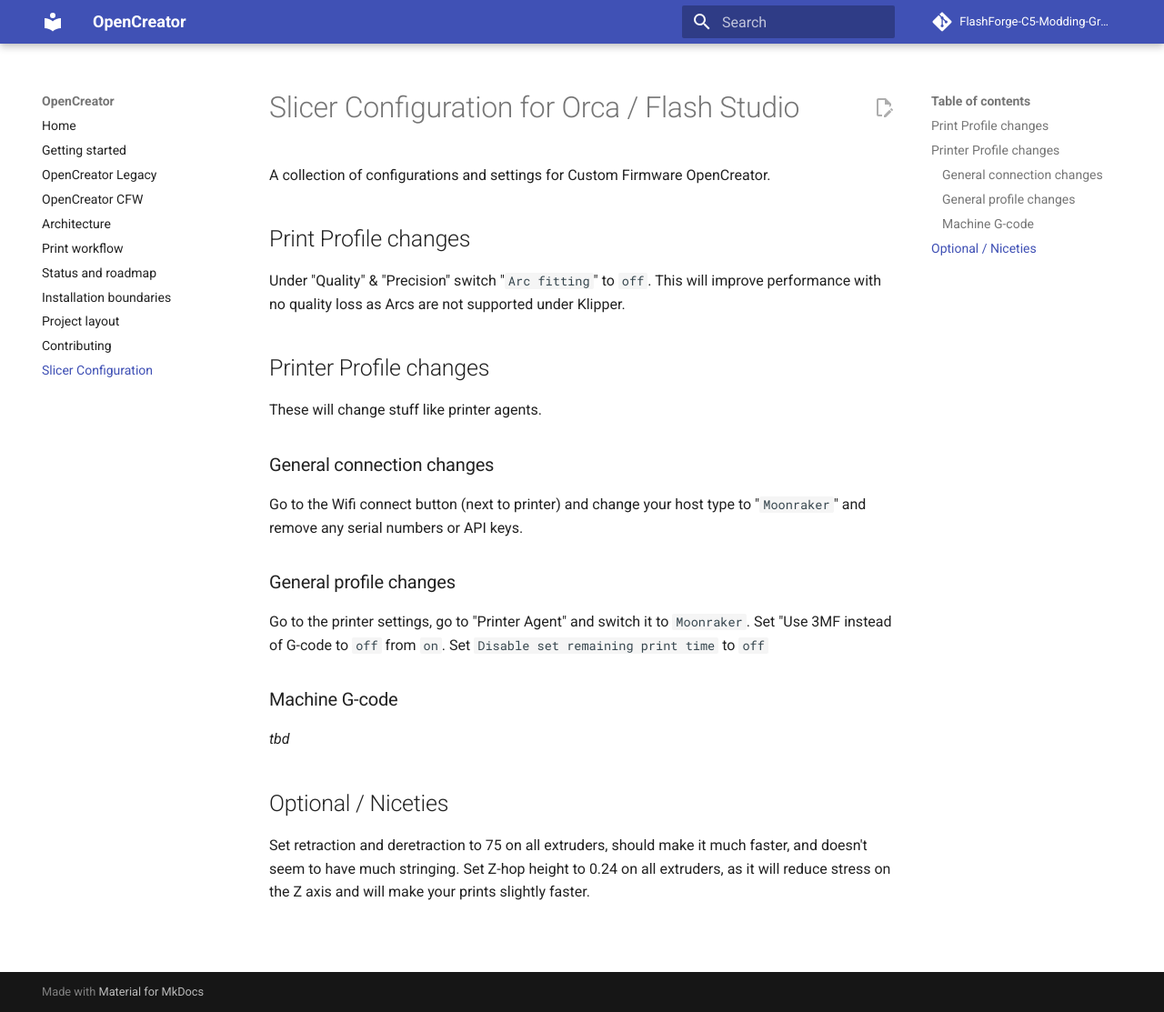
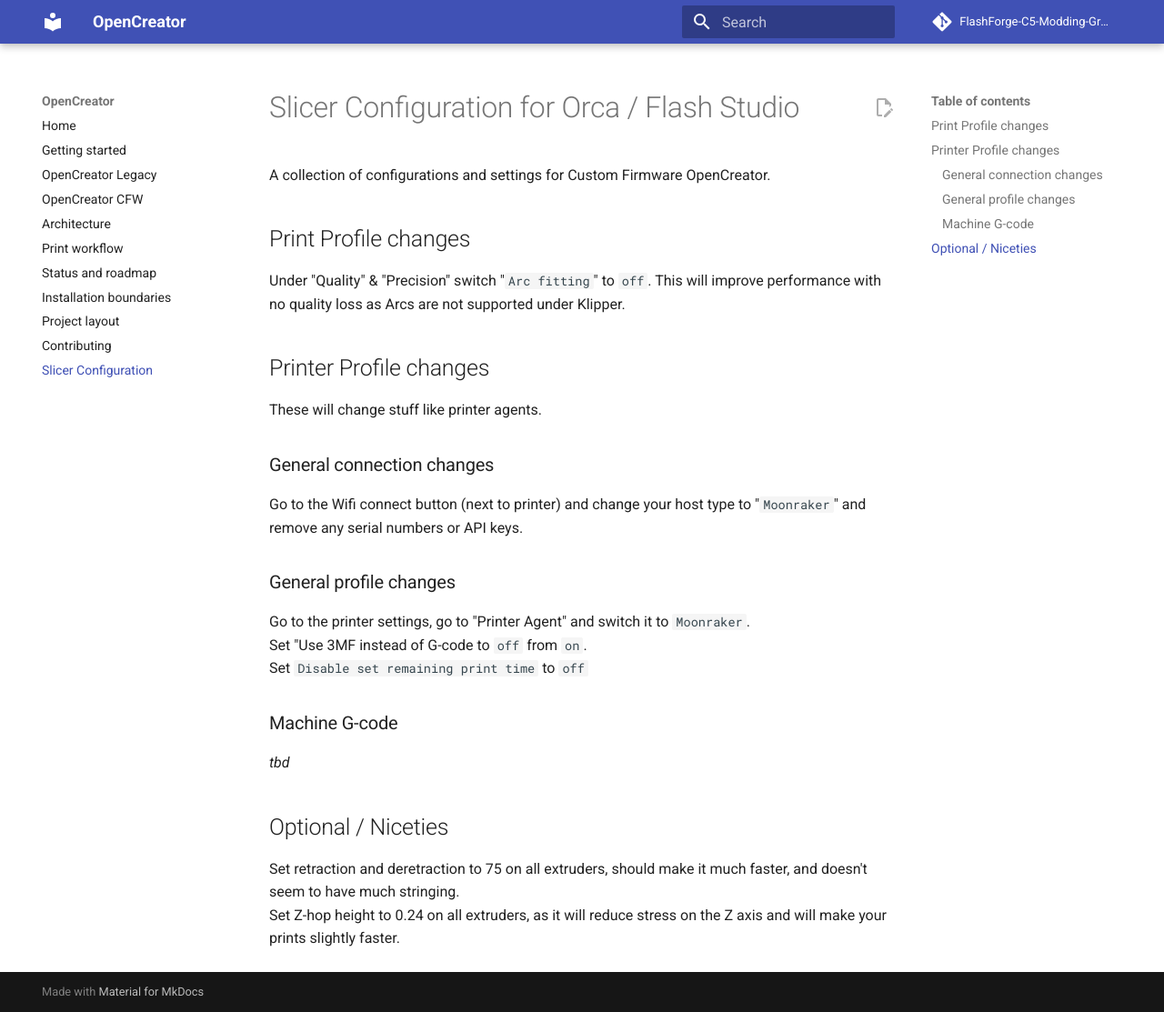
Before and after one commit to FlashForge-C5-Modding-Group/OpenCreator, an MkDocs documentation site: the page built from docs/slicer-config.md, in a window 1280 px wide and 1113 px high. Shown: the whole window at 91% size. Built offline with MkDocs 1.6.1 and Material for MkDocs 9.7.7, drawn with Linux system fonts in a browser that asks for light colours; comment, search, counter and statistics services are not loaded.

Commit message:
<br> is important

```diff
--- a/docs/slicer-config.md
+++ b/docs/slicer-config.md
@@ -14,13 +14,13 @@ Go to the Wifi connect button (next to printer) and change your host type to "`M
 and remove any serial numbers or API keys.
 
 ### General profile changes
-Go to the printer settings, go to "Printer Agent" and switch it to `Moonraker`.
-Set "Use 3MF instead of G-code to `off` from `on`.
+Go to the printer settings, go to "Printer Agent" and switch it to `Moonraker`.<br>
+Set "Use 3MF instead of G-code to `off` from `on`.<br>
 Set `Disable set remaining print time` to `off`
 
 ### Machine G-code
 *tbd*
 
 ## Optional / Niceties
-Set retraction and deretraction to 75 on all extruders, should make it much faster, and doesn't seem to have much stringing.
+Set retraction and deretraction to 75 on all extruders, should make it much faster, and doesn't seem to have much stringing.<br>
 Set Z-hop height to 0.24 on all extruders, as it will reduce stress on the Z axis and will make your prints slightly faster.
```
